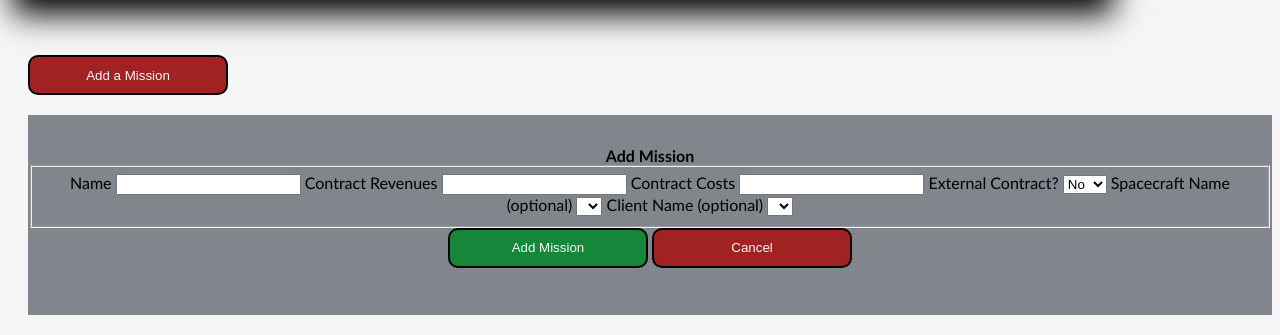
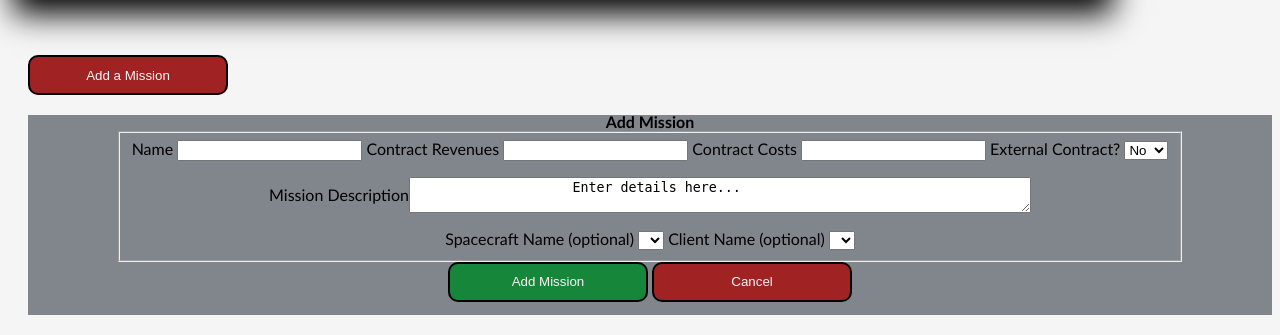
Before and after one commit to Mike11199/SpaceTau-Flask-and-MySQL-App-CS340, a Flask app: page /missions in a window 1280 px wide. Shown: the part 968-1303 px from the top of the page. Run offline with Flask 2, Linux system fonts and the light colour scheme; data that the repository does not hold is empty; some libraries are stand-ins or nearby versions.

Commit message:
added more work for misisons insert query functionality

```diff
--- a/app.py
+++ b/app.py
@@ -239,17 +239,19 @@ def missions_page():
             mission_name = request.form["name"]
             contract_revenues = request.form["contract_revenues"]
             contract_costs = request.form["contract_costs"]
-            external_contract = request.form["external_contract"]
-            spacecraft_id = request.form["external_contract"]       # OPTIONAL
-            client_id =request.form["external_contract"]            # OPTIONAL
+            is_external = request.form["external_contract"]
+            mission_description = request.form["mission_description"]
 
-            add_planetary_obj_query = """
-            INSERT INTO Planetary_Objects (name, surface_gravity_g, avg_distance_from_sun_au, is_planet, is_moon)
+            spacecraft_id = request.form["spacecraft_id"]   # OPTIONAL
+            client_id =request.form["client_id"]            # OPTIONAL
+
+            add_mission_query = """
+            INSERT INTO Missions (name, contract_revenues, contract_costs, is_external, mission_description, id_spacecraft, id_client)
             VALUES (%s,%s,%s,%s,%s);
             """
 
             cur = mysql.connection.cursor()
-            cur.execute(add_planetary_obj_query, (planetary_obj_name, planetary_obj_gravity, planetary_obj_distance, planetary_obj_is_planet, planetary_obj_is_moon))
+            cur.execute(add_mission_query, (mission_name, contract_revenues, contract_costs, is_external, mission_description, spacecraft_id, client_id))
             mysql.connection.commit()
             return redirect("/missions")
 
--- a/templates/missions.jinja
+++ b/templates/missions.jinja
@@ -85,6 +85,22 @@
                     <option value="0">No</option>
                     <option value="1">Yes</option>
                 </select>
+
+                <p></p>
+
+                {# <label> Part Description </label> <input type="textarea" name="description" class="largeTextBox"> #}
+                <div class="largeTextBox">
+                    <label> Mission Description  </label>
+                    <p></p>
+                    <textarea name = "mission_description" >
+                    Enter details here...
+                    </textarea>
+                </div>
+
+                <p></p>
+
+
+
                 <label> Spacecraft Name (optional) </label>
                 <select name="spacecraft_id">
                 <option value="">&nbsp;</option>
```
Lines whose indentation alone changed are shown as unchanged.
